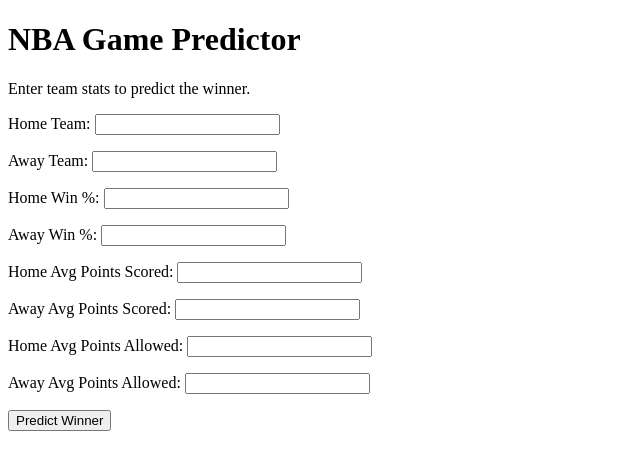
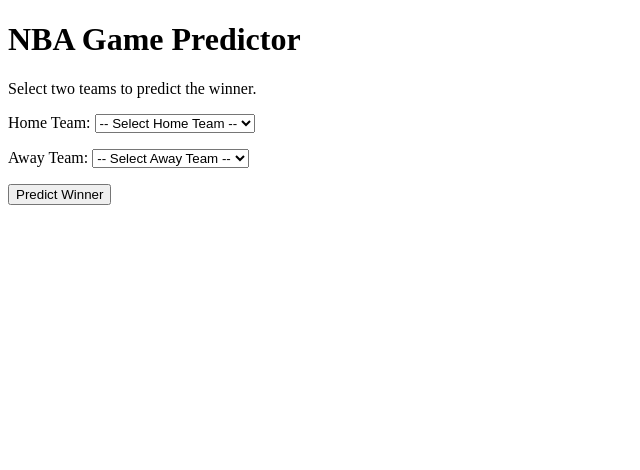
Before and after one commit to JordanNakamot/MIS515-Final-Project, a Django app: page / in a window 1280 px wide. Shown: the top 470 px of the page, without its empty margins (0-640 px from the left). Run offline with Django 4.2, Linux system fonts and the light colour scheme.

Commit message:
updated dataset to autofill

```diff
--- /dev/null
+++ b/mis515nbapredictor/django_project/mis515nbapredictor/data/nba_team_stats.csv
@@ -0,0 +1,11 @@
+team,win_pct,avg_points,avg_allowed
+Lakers,0.61,117.2,112.8
+Warriors,0.58,115.6,113.4
+Celtics,0.70,120.1,109.7
+Bucks,0.65,118.3,111.2
+Nuggets,0.63,116.4,110.9
+Suns,0.57,114.8,112.1
+Heat,0.55,110.7,108.9
+Knicks,0.59,112.6,109.8
+76ers,0.60,114.3,111.0
+Mavericks,0.56,117.9,115.2
--- a/mis515nbapredictor/django_project/views.py
+++ b/mis515nbapredictor/django_project/views.py
@@ -1,43 +1,86 @@
 from django.shortcuts import render
+from pathlib import Path
+import csv
+
+BASE_DIR = Path(__file__).resolve().parent.parent
+
+
+def load_team_stats():
+    file_path = BASE_DIR / "django_project" / "mis515nbapredictor" / "data" / "nba_team_stats.csv"
+
+    if not file_path.exists():
+        raise FileNotFoundError(f"CSV file not found at: {file_path}")
+
+    stats = {}
+
+    with open(file_path, newline="", encoding="utf-8") as csvfile:
+        reader = csv.DictReader(csvfile)
+        for row in reader:
+            stats[row["team"]] = {
+                "win_pct": float(row["win_pct"]),
+                "avg_points": float(row["avg_points"]),
+                "avg_allowed": float(row["avg_allowed"]),
+            }
+
+    return stats
+
 
 def index(request):
-    data = {}
+    team_stats = load_team_stats()
+    teams = sorted(team_stats.keys())
+    data = {"teams": teams}
 
     if request.method == "POST":
         home_team = request.POST.get("home_team")
         away_team = request.POST.get("away_team")
 
-        home_win_pct = float(request.POST.get("home_win_pct"))
-        away_win_pct = float(request.POST.get("away_win_pct"))
+        if home_team == away_team:
+            data["error"] = "Please select two different teams."
+            return render(request, "index.html", context=data)
 
-        home_avg_points = float(request.POST.get("home_avg_points"))
-        away_avg_points = float(request.POST.get("away_avg_points"))
+        home = team_stats.get(home_team)
+        away = team_stats.get(away_team)
 
-        home_avg_allowed = float(request.POST.get("home_avg_allowed"))
-        away_avg_allowed = float(request.POST.get("away_avg_allowed"))
+        if home and away:
+            home_score = (
+                (home["win_pct"] * 40)
+                + (home["avg_points"] * 0.3)
+                - (home["avg_allowed"] * 0.2)
+                + 3
+            )
 
-        home_score = (home_win_pct * 40) + (home_avg_points * 0.3) - (home_avg_allowed * 0.2) + 3
-        away_score = (away_win_pct * 40) + (away_avg_points * 0.3) - (away_avg_allowed * 0.2)
+            away_score = (
+                (away["win_pct"] * 40)
+                + (away["avg_points"] * 0.3)
+                - (away["avg_allowed"] * 0.2)
+            )
 
-        total_score = home_score + away_score
-        home_prob = round((home_score / total_score) * 100, 2)
-        away_prob = round((away_score / total_score) * 100, 2)
+            total_score = home_score + away_score
 
-        if home_score > away_score:
-            winner = home_team
-        elif away_score > home_score:
-            winner = away_team
+            if total_score != 0:
+                home_prob = round((home_score / total_score) * 100, 2)
+                away_prob = round((away_score / total_score) * 100, 2)
+            else:
+                home_prob = 50.0
+                away_prob = 50.0
+
+            if home_score > away_score:
+                winner = home_team
+            elif away_score > home_score:
+                winner = away_team
+            else:
+                winner = "Too close to call"
+
+            data.update({
+                "home_team": home_team,
+                "away_team": away_team,
+                "home_score": round(home_score, 2),
+                "away_score": round(away_score, 2),
+                "home_prob": home_prob,
+                "away_prob": away_prob,
+                "winner": winner,
+            })
         else:
-            winner = "Too close to call"
-
-        data = {
-            "home_team": home_team,
-            "away_team": away_team,
-            "home_score": round(home_score, 2),
-            "away_score": round(away_score, 2),
-            "home_prob": home_prob,
-            "away_prob": away_prob,
-            "winner": winner,
-        }
+            data["error"] = "One or both teams were not found in the dataset."
 
     return render(request, "index.html", context=data)
--- a/mis515nbapredictor/templates/index.HTML
+++ b/mis515nbapredictor/templates/index.HTML
@@ -5,30 +5,42 @@
 </head>
 <body>
     <h1>NBA Game Predictor</h1>
-    <p>Enter team stats to predict the winner.</p>
+    <p>Select two teams to predict the winner.</p>
 
     <form method="post">
         {% csrf_token %}
 
-        <p>Home Team: <input type="text" name="home_team" required></p>
-        <p>Away Team: <input type="text" name="away_team" required></p>
+        <p>
+            Home Team:
+            <select name="home_team" required>
+                <option value="">-- Select Home Team --</option>
+                {% for team in teams %}
+                    <option value="{{ team }}">{{ team }}</option>
+                {% endfor %}
+            </select>
+        </p>
 
-        <p>Home Win %: <input type="number" step="0.01" name="home_win_pct" required></p>
-        <p>Away Win %: <input type="number" step="0.01" name="away_win_pct" required></p>
-
-        <p>Home Avg Points Scored: <input type="number" step="0.1" name="home_avg_points" required></p>
-        <p>Away Avg Points Scored: <input type="number" step="0.1" name="away_avg_points" required></p>
-
-        <p>Home Avg Points Allowed: <input type="number" step="0.1" name="home_avg_allowed" required></p>
-        <p>Away Avg Points Allowed: <input type="number" step="0.1" name="away_avg_allowed" required></p>
+        <p>
+            Away Team:
+            <select name="away_team" required>
+                <option value="">-- Select Away Team --</option>
+                {% for team in teams %}
+                    <option value="{{ team }}">{{ team }}</option>
+                {% endfor %}
+            </select>
+        </p>
 
         <button type="submit">Predict Winner</button>
     </form>
 
+    {% if error %}
+        <p style="color: red;">{{ error }}</p>
+    {% endif %}
+
     {% if winner %}
         <h2>Prediction Result</h2>
 
-        <table border="1">
+        <table border="1" cellpadding="8">
             <tr>
                 <th>Team</th>
                 <th>Model Score</th>
@@ -47,13 +59,6 @@
         </table>
 
         <h3>Predicted Winner: {{ winner }}</h3>
-
-        <ul>
-            <li>Uses win percentage</li>
-            <li>Uses average points scored</li>
-            <li>Uses average points allowed</li>
-            <li>Gives home team a small advantage</li>
-        </ul>
     {% endif %}
 </body>
 </html>
```
